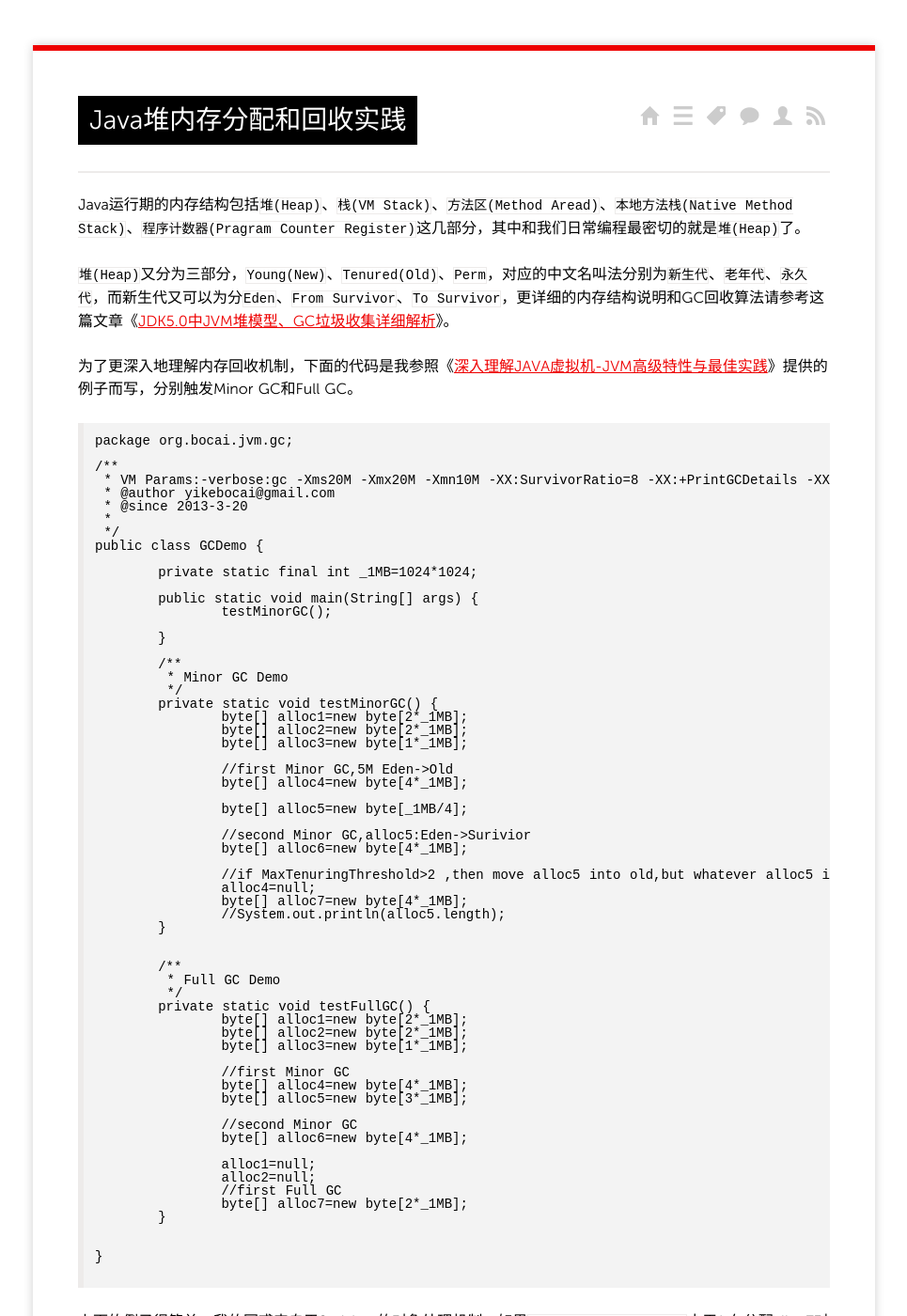
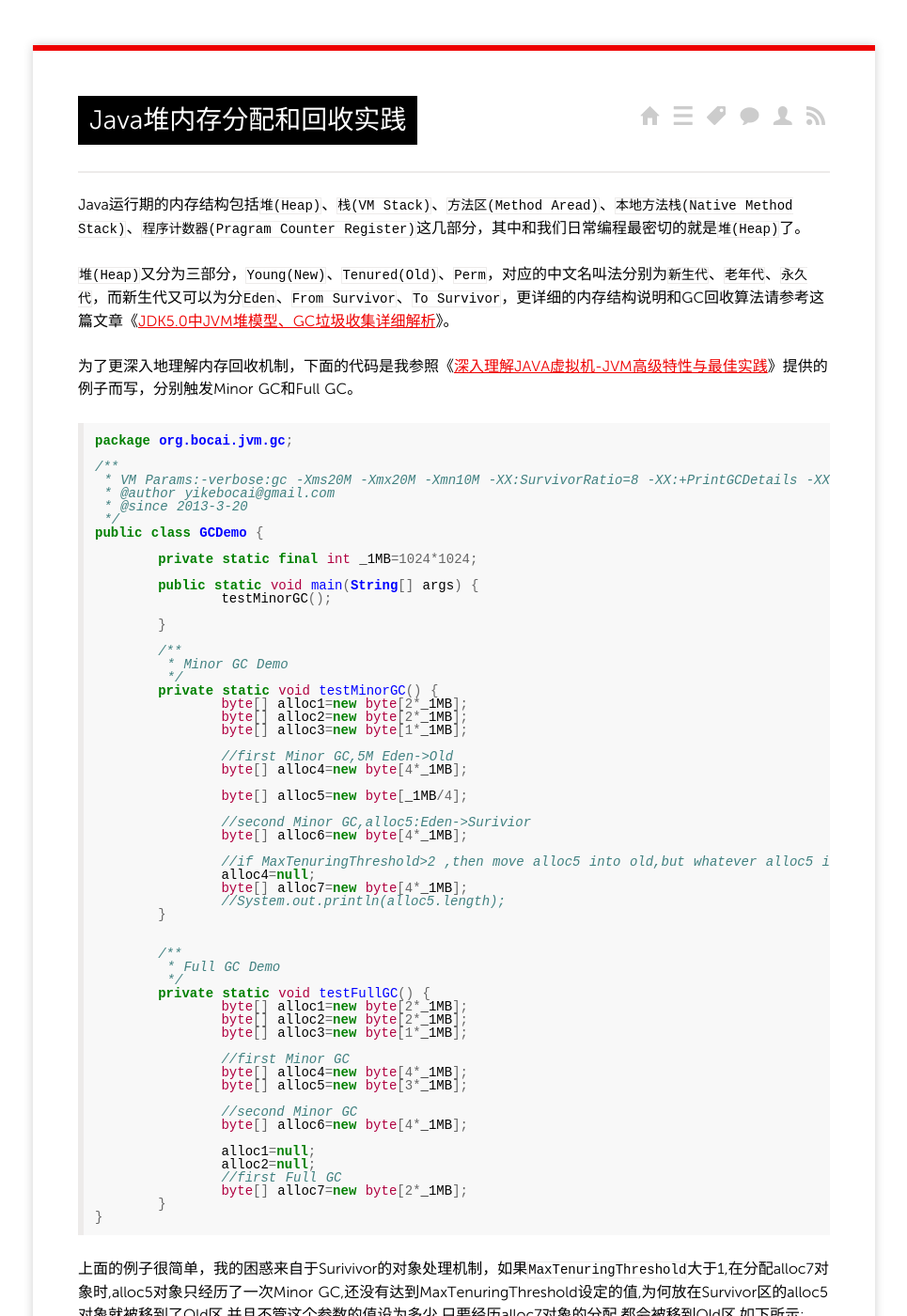
Before and after one commit to yikebocai/yikebocai.github.io, a Jekyll site: the page built from _posts/2013/2013-03-24-jvm-heap-gc.md, in a window 1280 px wide and 1400 px high. Shown: the whole window at 94% size, without its empty margins (157-1122 px from the left). Built offline with Jekyll 4.4.1, drawn with Linux system fonts in a browser that asks for light colours; Markdown is read by kramdown in place of the engine named in the settings; comment, search, counter and statistics services are not loaded.

Commit message:
format error

````diff
--- a/_posts/2013/2013-03-24-jvm-heap-gc.md
+++ b/_posts/2013/2013-03-24-jvm-heap-gc.md
@@ -11,14 +11,13 @@ Java运行期的内存结构包括`堆(Heap)`、`栈(VM Stack)`、`方法区(Met
 
 为了更深入地理解内存回收机制，下面的代码是我参照《[深入理解JAVA虚拟机-JVM高级特性与最佳实践](http://book.douban.com/subject/6522893/)》提供的例子而写，分别触发Minor GC和Full GC。
 
-```Java
+```java
 package org.bocai.jvm.gc;
 
 /**
  * VM Params:-verbose:gc -Xms20M -Xmx20M -Xmn10M -XX:SurvivorRatio=8 -XX:+PrintGCDetails -XX:MaxTenuringThreshold=1 -XX:+PrintTenuringDistribution
  * @author yikebocai@gmail.com
  * @since 2013-3-20
- *
  */
 public class GCDemo {
 
@@ -72,10 +71,7 @@ public class GCDemo {
 		//first Full GC
 		byte[] alloc7=new byte[2*_1MB];
 	}
-
-
 }
-
 ```
 
 上面的例子很简单，我的困惑来自于Surivivor的对象处理机制，如果`MaxTenuringThreshold`大于1,在分配alloc7对象时,alloc5对象只经历了一次Minor GC,还没有达到MaxTenuringThreshold设定的值,为何放在Survivor区的alloc5对象就被移到了Old区,并且不管这个参数的值设为多少,只要经历alloc7对象的分配,都会被移到Old区,如下所示:
@@ -106,6 +102,7 @@ Heap
 ```
 
 我们注意到`from space 1024K,0%`,Survivor区的对象被移走了,把alloc7对象分配那行注释掉,再看一下:
+
 ```
 [GC [DefNew
 Desired survivor size 524288 bytes, new threshold 1 (max 1)
````
